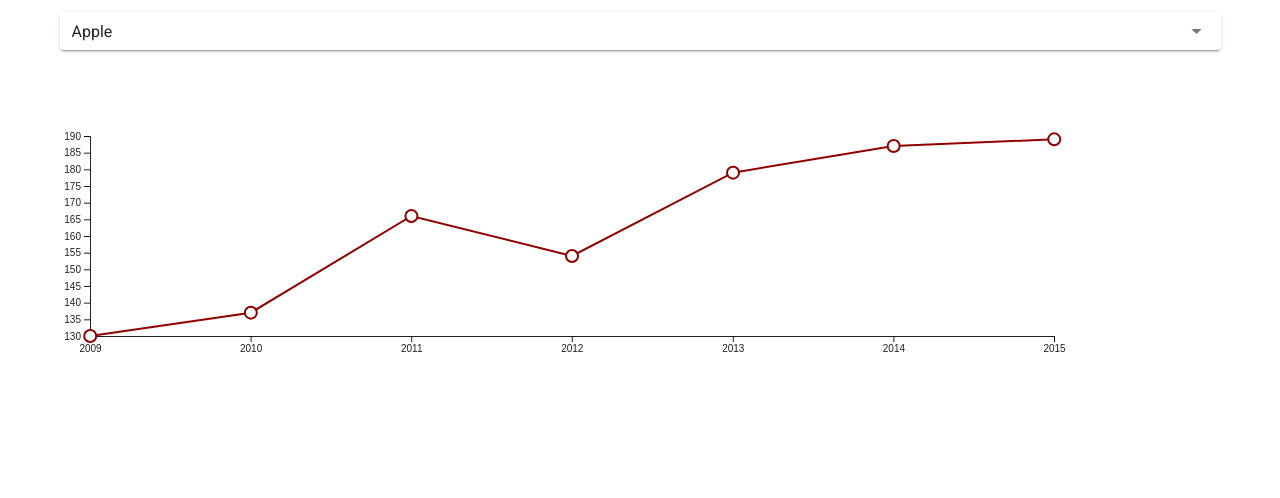
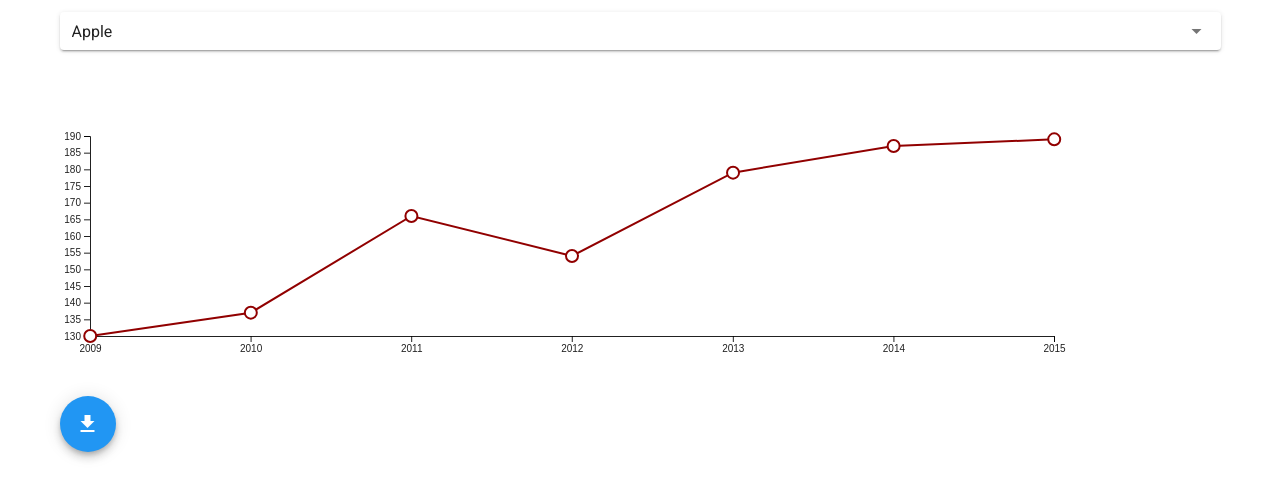
Before and after one commit to marianabenitez/vuejs-d3, a Vue app: page /#/line in a window 1280 px wide. Shown: the top 498 px of the page. Built offline with nearby package versions, Linux system fonts and the light colour scheme.

Commit message:
Created helper to save D3JS graphs as PNG. Added button to save graphs as PNG to each chart.

```diff
--- a/src/components/Line.vue
+++ b/src/components/Line.vue
@@ -10,12 +10,23 @@
       @change="selectDataSet"
     ></v-select>
     <div id="gI" class="graph"></div>
+    <v-btn
+      fab
+      dark
+      color="blue"
+      @click="saveAsPng()"
+    >
+      <v-icon dark>
+        mdi-download
+      </v-icon>
+    </v-btn>
   </v-container>
 </template>
 
 <script>
 import * as d3 from "d3";
 import $ from "jquery";
+import graphHelper from "@/helpers/graphHelper.js"
 
 export default {
   data: () => ({
@@ -80,6 +91,9 @@
     this.createChart("#gI");
   },
   methods: {
+    saveAsPng(){
+      graphHelper.saveAsPng(d3, "linechart");
+    },
     createChart(div) {
       // set the dimensions and margins of the graph
       let margin = { top: 30, right: 30, bottom: 30, left: 30 },
--- a/src/components/OrgChart.vue
+++ b/src/components/OrgChart.vue
@@ -1,5 +1,15 @@
 <template>
   <v-container>
+    <v-btn
+      fab
+      dark
+      color="blue"
+      @click="saveAsPng()"
+    >
+      <v-icon dark>
+        mdi-download
+      </v-icon>
+    </v-btn>
     <div class="chart-container"></div>
   </v-container>
 </template>
@@ -7,8 +17,7 @@
 <script>
 // this OrgChart was adapted from https://bl.ocks.org/bumbeishvili/09a03b81ae788d2d14f750afe59eb7de
 import * as d3 from "d3";
-import { saveSvgAsPng } from "save-svg-as-png";
-import $ from "jquery";
+import graphHelper from "@/helpers/graphHelper.js"
 
 export default {
   data: () => ({
@@ -66,138 +75,10 @@
   mounted() {
     this.createPatternify();
     this.createChart(this.data);
-    this.saveSvg();
   },
   methods: {
-    async saveSvg() {
-      await new Promise((resolve) => {
-        setTimeout(resolve, 1000);
-      });
-
-      let styles = getCSSStyles();
-      let d3Select = [Object.keys(styles)].join();
-
-      d3.selectAll(d3Select).each(function() {
-        let element = this;
-        let classArray = $(element)
-          .attr("class")
-          .split(" ");
-
-        for (let i = 0; i < classArray.length; i++) {
-          let index = Object.keys(styles).indexOf(`.${classArray[i]}`);
-          if (index != -1) {
-            let className = Object.keys(styles)[index];
-            let props = styles[className];
-            let iterator = props.keys();
-            let prop = iterator.next().value;
-            while (prop) {
-              let val = props.get(prop);
-              element.style[prop] = val;
-              prop = iterator.next().value;
-            }
-          }
-        }
-      });
-
-      let options = {};
-      options.backgroundColor = "#ffffff";
-      options.canvg = window.canvg; // IE & Edge
-
-      // todo: fix removal of styles for org chart names and titles
-      saveSvgAsPng(d3.select("svg").node(), "orgchart.png", options).then(
-        () => {
-          //clear inline styles
-          d3.selectAll(d3Select).each(function() {
-            let element = this;
-            let classArray = $(element)
-              .attr("class")
-              .split(" ");
-
-            for (let i = 0; i < classArray.length; i++) {
-              let index = Object.keys(styles).indexOf(`.${classArray[i]}`);
-              if (index != -1) {
-                let className = Object.keys(styles)[index];
-                let props = styles[className];
-                let iterator = props.keys();
-                let prop = iterator.next().value;
-                while (prop) {
-                  element.style.removeProperty(prop);
-                  prop = iterator.next().value;
-                }
-              }
-            }
-          });
-        }
-      );
-
-      // adapted from https://jsfiddle.net/c19664p3/10/
-      function getCSSStyles() {
-        let parentElement = d3.select("svg").node();
-        let selectorList = [];
-
-        // Add Parent element Id and Classes to the list
-        selectorList.push("#" + parentElement.id);
-        for (let c = 0; c < parentElement.classList.length; c++)
-          if (!contains("." + parentElement.classList[c], selectorList))
-            selectorList.push("." + parentElement.classList[c]);
-
-        // Add Children element Ids and Classes to the list
-        let nodes = parentElement.getElementsByTagName("*");
-        for (let i = 0; i < nodes.length; i++) {
-          let id = nodes[i].id;
-          if (!contains("#" + id, selectorList)) selectorList.push("#" + id);
-
-          let classes = nodes[i].classList;
-          for (let c = 0; c < classes.length; c++)
-            if (!contains("." + classes[c], selectorList))
-              selectorList.push("." + classes[c]);
-        }
-
-        // Extract CSS Rules
-        let rules = [];
-        for (let i = 0; i < document.styleSheets.length; i++) {
-          let s = document.styleSheets[i];
-
-          try {
-            if (!s.cssRules) continue;
-          } catch (e) {
-            if (e.name !== "SecurityError") throw e; // for Firefox
-            continue;
-          }
-
-          let cssRules = s.cssRules;
-          for (let r = 0; r < cssRules.length; r++) {
-            try {
-              let classArray = cssRules[r].selectorText.split(" ");
-
-              for (let i = 0; i < classArray.length; i++) {
-                if (contains(classArray[i], selectorList)) {
-                  let properties = cssRules[r].cssText
-                    .split("{")[1]
-                    .split("}")[0]
-                    .trim()
-                    .split(";");
-                  let styles = new Map();
-                  for (let j = 0; j < properties.length; j++) {
-                    let prop = properties[j].split(":")[0];
-                    let val = properties[j].split(":")[1];
-                    if (prop) styles.set(prop.trim(), val.trim());
-                  }
-                  rules[classArray[i]] = styles;
-                }
-              }
-            } catch (e) {
-              continue;
-            }
-          }
-        }
-
-        return rules;
-      }
-
-      function contains(str, arr) {
-        return arr.indexOf(str) === -1 ? false : true;
-      }
+    saveAsPng(){
+      graphHelper.saveAsPng(d3, "orgchart");
     },
     createPatternify() {
       d3.selection.prototype.patternify = function(params) {
@@ -726,7 +607,7 @@
 <style scoped>
 .chart-container {
   position: fixed;
-  top: 0;
+  top: 80px;
   left: 0;
   bottom: 0;
   right: 0;
@@ -761,7 +642,7 @@
 .chart-container >>> .node-foreign-object-div {
   display: flex;
   flex-direction: column;
-  justify-content: end;
+  justify-content: flex-end;
   align-items: center;
   text-align: center;
   font-size: 12pt;
--- /dev/null
+++ b/src/helpers/graphHelper.js
@@ -0,0 +1,154 @@
+import $ from "jquery";
+import { saveSvgAsPng } from "save-svg-as-png";
+
+var graphHelper = (function() {
+  return {
+    // adapted from https://jsfiddle.net/c19664p3/10/
+    saveAsPng: function(d3, fileName) {
+      let styles = getCSSStyles();
+      let d3Select = "";
+
+      if (styles) d3Select = [Object.keys(styles)].join();
+
+      if (d3Select) {
+        // add CSS inline to each element based on their class
+        d3.selectAll(d3Select).each(function() {
+          handleInlineCSS(this, styles, true);
+        });
+      }
+
+      let options = {
+        backgroundColor: "#ffffff",
+        canvg: window.canvg, // IE & Edge
+      };
+
+      saveSvgAsPng(d3.select("svg").node(), `${fileName}.png`, options).then(
+        () => {
+          //clear inline CSS from each element based on their class
+          if (d3Select) {
+            d3.selectAll(d3Select).each(function() {
+              handleInlineCSS(this, styles, false);
+            });
+          }
+        }
+      );
+
+      function getCSSStyles() {
+        let selectorList = [];
+
+        // main svg node
+        let parent = d3.select("svg").node();
+
+        // add parent classes to the list
+        selectorList = getClasses(parent.classList, selectorList);
+
+        // add children classes to the list
+        let children = parent.getElementsByTagName("*");
+        for (let i = 0; i < children.length; i++) {
+          selectorList = getClasses(children[i].classList, selectorList);
+        }
+
+        // return a map with classes and their respective properties and values
+        return extractClassCSS(selectorList);
+      }
+
+      function getClasses(classes, selectorList) {
+        if (!selectorList) selectorList = [];
+
+        for (let c = 0; c < classes.length; c++) {
+          if (!contains(`.${classes[c]}`, selectorList))
+            selectorList.push(`.${classes[c]}`);
+        }
+
+        return selectorList;
+      }
+
+      function contains(str, arr) {
+        return arr.indexOf(str) === -1 ? false : true;
+      }
+
+      function handleInlineCSS(element, styles, add) {
+        // all element's classes
+        let classArray = $(element)
+          .attr("class")
+          .split(" ");
+
+        for (let i = 0; i < classArray.length; i++) {
+          let index = Object.keys(styles).indexOf(`.${classArray[i]}`);
+
+          // check if the style map has that class
+          if (index != -1) {
+            let className = Object.keys(styles)[index];
+
+            // get all props and values from class
+            let props = styles[className];
+
+            let iterator = props.keys();
+            let prop = iterator.next().value;
+
+            // go through each of them to set inline CSS in the element
+            while (prop) {
+              if (add) {
+                let val = props.get(prop);
+                element.style[prop] = val;
+              } else {
+                element.style.removeProperty(prop);
+              }
+              prop = iterator.next().value;
+            }
+          }
+        }
+      }
+
+      function extractClassCSS(selectorList) {
+        let rules = [];
+
+        for (let i = 0; i < document.styleSheets.length; i++) {
+          let s = document.styleSheets[i];
+
+          try {
+            if (!s.cssRules) continue;
+          } catch (e) {
+            if (e.name !== "SecurityError") throw e; // for Firefox
+            continue;
+          }
+
+          let cssRules = s.cssRules;
+          for (let r = 0; r < cssRules.length; r++) {
+            try {
+              let classArray = cssRules[r].selectorText.split(" ");
+
+              for (let i = 0; i < classArray.length; i++) {
+                if (contains(classArray[i], selectorList)) {
+                  //get style props and values
+                  let properties = cssRules[r].cssText
+                    .split("{")[1]
+                    .split("}")[0]
+                    .trim()
+                    .split(";");
+
+                  // create Map of [prop] = value
+                  let styles = new Map();
+                  for (let j = 0; j < properties.length; j++) {
+                    let prop = properties[j].split(":")[0];
+                    let val = properties[j].split(":")[1];
+                    if (prop) styles.set(prop.trim(), val.trim());
+                  }
+
+                  // set style Map to class name
+                  rules[classArray[i]] = styles;
+                }
+              }
+            } catch (e) {
+              continue; //suppress error
+            }
+          }
+        }
+
+        return rules;
+      }
+    },
+  };
+})();
+
+export default graphHelper;
```
